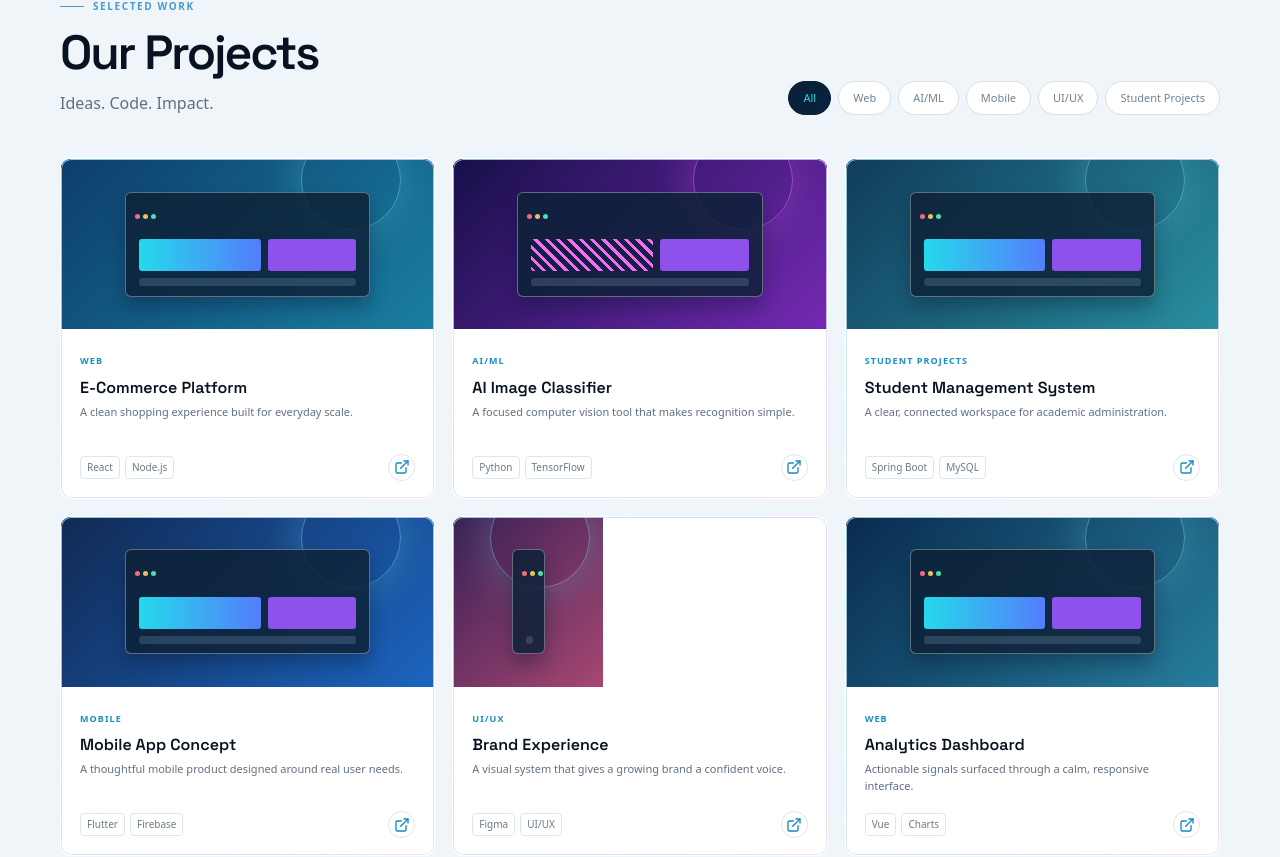
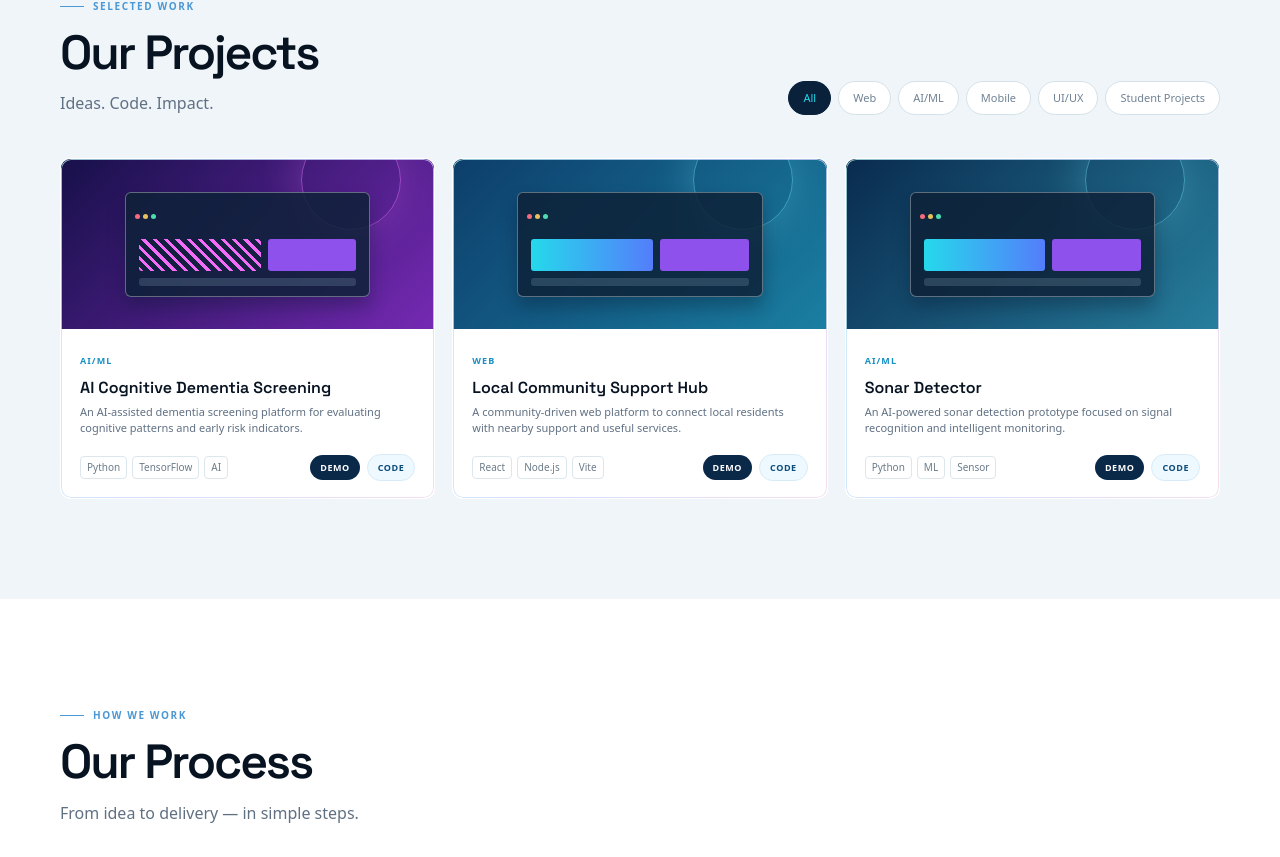
Before and after one commit to Sridharshini12345/s2_crest, a React (Vite) app: page / in a window 1280 px wide. Shown: the part 4196-5053 px from the top of the page. Built offline with nearby package versions, Linux system fonts and the light colour scheme; no server answers.

Commit message:
Update project section with live project links

```diff
--- a/src/App.tsx
+++ b/src/App.tsx
@@ -9,7 +9,6 @@ import {
   Check,
   Code2,
   Database,
-  ExternalLink,
   Eye,
   Facebook,
   Github,
@@ -75,12 +74,33 @@ const techLogoSources: Record<string, string> = {
 };
 
 const projects = [
-  { title: 'E-Commerce Platform', category: 'Web', description: 'A clean shopping experience built for everyday scale.', tech: ['React', 'Node.js'], visual: 'commerce' },
-  { title: 'AI Image Classifier', category: 'AI/ML', description: 'A focused computer vision tool that makes recognition simple.', tech: ['Python', 'TensorFlow'], visual: 'ai' },
-  { title: 'Student Management System', category: 'Student Projects', description: 'A clear, connected workspace for academic administration.', tech: ['Spring Boot', 'MySQL'], visual: 'student' },
-  { title: 'Mobile App Concept', category: 'Mobile', description: 'A thoughtful mobile product designed around real user needs.', tech: ['Flutter', 'Firebase'], visual: 'mobile' },
-  { title: 'Brand Experience', category: 'UI/UX', description: 'A visual system that gives a growing brand a confident voice.', tech: ['Figma', 'UI/UX'], visual: 'brand' },
-  { title: 'Analytics Dashboard', category: 'Web', description: 'Actionable signals surfaced through a calm, responsive interface.', tech: ['Vue', 'Charts'], visual: 'analytics' },
+  {
+    title: 'AI Cognitive Dementia Screening',
+    category: 'AI/ML',
+    description: 'An AI-assisted dementia screening platform for evaluating cognitive patterns and early risk indicators.',
+    tech: ['Python', 'TensorFlow', 'AI'],
+    visual: 'ai',
+    demoUrl: 'https://dementia-screening.vercel.app/',
+    githubUrl: 'https://github.com/Sridharshini12345/Dementia_screening/tree/main/Cogniguard',
+  },
+  {
+    title: 'Local Community Support Hub',
+    category: 'Web',
+    description: 'A community-driven web platform to connect local residents with nearby support and useful services.',
+    tech: ['React', 'Node.js', 'Vite'],
+    visual: 'commerce',
+    demoUrl: 'https://localcommunitysupporthub.vercel.app/',
+    githubUrl: 'https://github.com/sankari666/Local-Community-Support-Hub-frontend.git',
+  },
+  {
+    title: 'Sonar Detector',
+    category: 'AI/ML',
+    description: 'An AI-powered sonar detection prototype focused on signal recognition and intelligent monitoring.',
+    tech: ['Python', 'ML', 'Sensor'],
+    visual: 'analytics',
+    demoUrl: 'https://sonar-frontend-phi.vercel.app/',
+    githubUrl: 'https://github.com/sankari666/sonar-frontend.git',
+  },
 ];
 
 const process = [
@@ -219,7 +239,7 @@ function App() {
 
       <section id="tech-stack" className="section-pad stack-section"><div className="container"><Reveal><SectionHeading eyebrow="Our toolkit" title="Our Tech Stack" description="Modern technologies for powerful solutions." /></Reveal><div className="stack-grid">{[{ name: 'MERN Stack', tech: ['MongoDB', 'Express', 'React', 'Node.js'], icon: Code2 }, { name: 'MEVN Stack', tech: ['MongoDB', 'Express', 'Vue', 'Node.js'], icon: Layers3 }, { name: 'MEAN Stack', tech: ['MongoDB', 'Express', 'Angular', 'Node.js'], icon: Globe2 }, { name: 'Spring Boot', tech: ['Java', 'Spring', 'MySQL'], icon: Server }, { name: 'App Development', tech: ['Flutter', 'Firebase'], icon: MonitorSmartphone }, { name: 'UI/UX Design', tech: ['Figma', 'Research'], icon: Palette }, { name: 'Graphic Design', tech: ['Branding', 'Visuals'], icon: Sparkles }].map((stack, index) => <Reveal key={stack.name} delay={index * 55} className="stack-card"><div className="stack-card-head"><div className="stack-logo"><stack.icon size={19} /></div><span>{stack.name}</span></div><div className="tech-chips stack-tech-chips">{stack.tech.map((tech) => <span key={tech}>{techLogoSources[tech] ? <img src={techLogoSources[tech]} alt="" /> : <i className="chip-dot" />}{tech}</span>)}</div></Reveal>)}</div></div></section>
 
-      <section id="projects" className="section-pad projects-section light-blue-section"><div className="container"><div className="heading-row project-heading"><Reveal><SectionHeading eyebrow="Selected work" title="Our Projects" description="Ideas. Code. Impact." /></Reveal><div className="filter-tabs" role="tablist">{filters.map((filter) => <button key={filter} className={projectFilter === filter ? 'active' : ''} onClick={() => setProjectFilter(filter)}>{filter}</button>)}</div></div><div className="project-grid">{visibleProjects.map((project, index) => <Reveal key={project.title} delay={index * 60} className="project-card"><div className={`project-visual ${project.visual}`}><div className="visual-window"><span /><span /><span /><div className="visual-content"><b /><i /><em /></div></div><div className="visual-orb" /></div><div className="project-info"><span className="project-category">{project.category}</span><h3>{project.title}</h3><p>{project.description}</p><div className="project-foot"><div className="tech-chips">{project.tech.map((tech) => <span key={tech}>{tech}</span>)}</div><a href="#contact" aria-label={`View ${project.title}`}><ExternalLink size={16} /></a></div></div></Reveal>)}</div></div></section>
+      <section id="projects" className="section-pad projects-section light-blue-section"><div className="container"><div className="heading-row project-heading"><Reveal><SectionHeading eyebrow="Selected work" title="Our Projects" description="Ideas. Code. Impact." /></Reveal><div className="filter-tabs" role="tablist">{filters.map((filter) => <button key={filter} className={projectFilter === filter ? 'active' : ''} onClick={() => setProjectFilter(filter)}>{filter}</button>)}</div></div><div className="project-grid">{visibleProjects.map((project, index) => <Reveal key={project.title} delay={index * 60} className="project-card"><div className={`project-visual ${project.visual}`}><div className="visual-window"><span /><span /><span /><div className="visual-content"><b /><i /><em /></div></div><div className="visual-orb" /></div><div className="project-info"><span className="project-category">{project.category}</span><h3>{project.title}</h3><p>{project.description}</p><div className="project-foot"><div className="tech-chips">{project.tech.map((tech) => <span key={tech}>{tech}</span>)}</div><div className="project-actions"><a href={project.demoUrl} target="_blank" rel="noreferrer" className="project-action-link demo-link">Demo</a><a href={project.githubUrl} target="_blank" rel="noreferrer" className="project-action-link code-link">Code</a></div></div></div></Reveal>)}</div></div></section>
 
       <section id="our-process" className="section-pad process-section"><div className="container"><Reveal><SectionHeading eyebrow="How we work" title="Our Process" description="From idea to delivery — in simple steps." /></Reveal><div className="process-track">{process.map((step, index) => <Reveal key={step[0]} delay={index * 80} className="process-step"><div className="process-number">{step[0]}</div><div className="process-dot"><span /></div><h3>{step[1]}</h3><p>{step[2]}</p></Reveal>)}</div><Reveal className="process-banner"><div className="banner-spark"><Sparkles size={22} /></div><div><strong>Your idea + Our expertise = Great results</strong><span>Let’s move from a blank page to something people can use.</span></div><a href="#contact" className="round-arrow"><ArrowRight size={18} /></a></Reveal></div></section>
 
--- a/src/index.css
+++ b/src/index.css
@@ -1245,6 +1245,7 @@ button {
   display: flex;
   align-items: center;
   justify-content: space-between;
+  gap: 12px;
   margin-top: 16px;
 }
 .project-foot .tech-chips {
@@ -1253,19 +1254,36 @@ button {
 .project-foot .tech-chips span {
   padding: 3px 6px;
 }
-.project-foot > a {
-  display: grid;
-  place-items: center;
-  color: #138ac0;
-  width: 27px;
-  height: 27px;
-  border-radius: 50%;
-  border: 1px solid #dce6ed;
+.project-actions {
+  display: flex;
+  align-items: center;
+  gap: 7px;
+  flex-wrap: wrap;
+}
+.project-action-link {
+  display: inline-flex;
+  align-items: center;
+  justify-content: center;
+  padding: 6px 10px;
+  border-radius: 999px;
+  font-size: 9px;
+  font-weight: 700;
+  letter-spacing: 0.06em;
+  text-transform: uppercase;
   transition: 0.2s;
 }
-.project-card:hover .project-foot > a {
+.project-action-link.demo-link {
+  background: #0a2949;
   color: #fff;
-  background: #0a2949;
+}
+.project-action-link.code-link {
+  background: #edf9ff;
+  color: #0d4d7a;
+  border: 1px solid #d7ebf7;
+}
+.project-action-link:hover {
+  transform: translateY(-1px);
+  opacity: 0.96;
 }
 .process-section {
   background: #fff;
```
